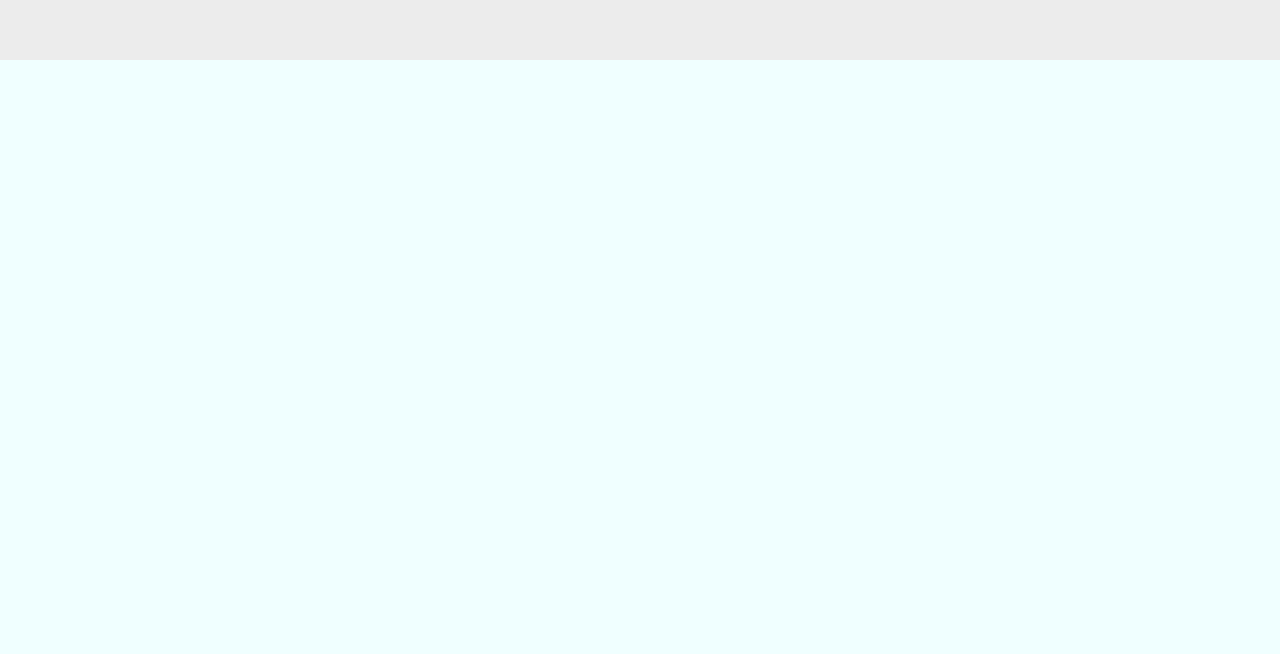
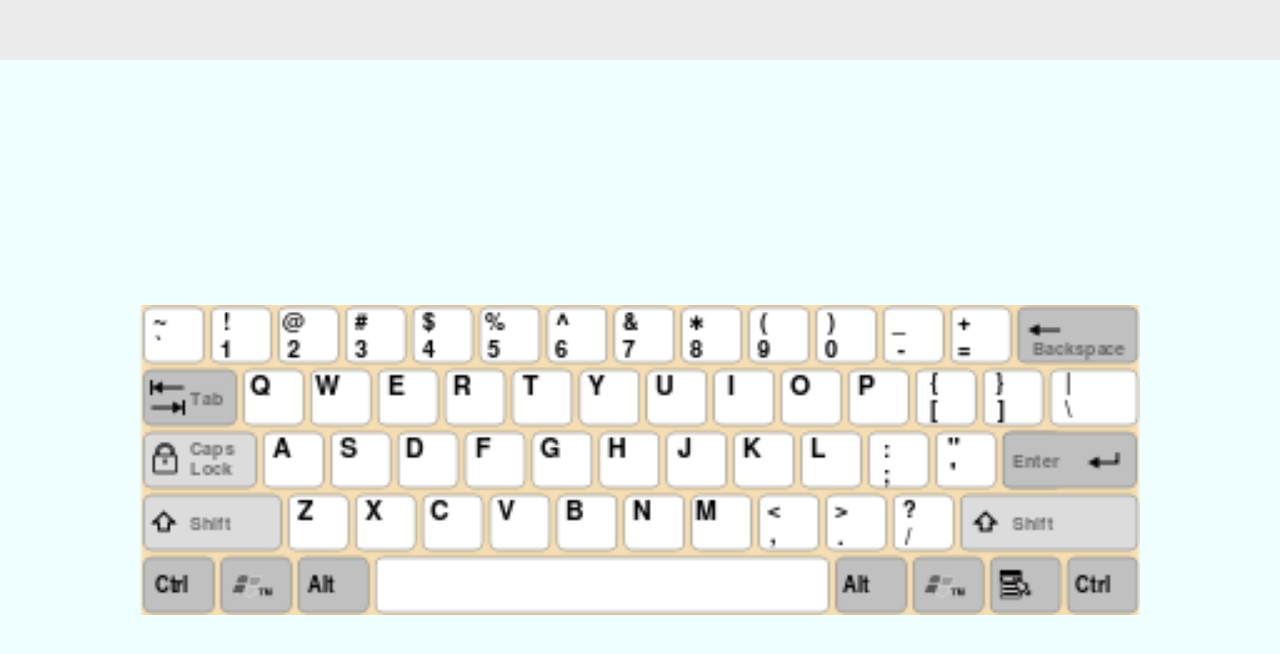
Before and after one commit to Coach241/keyboards, a plain HTML site: page key.html in a window 1280 px wide. Shown: the part 740-1394 px from the top of the page. Drawn offline with Linux system fonts and the light colour scheme; the site is published under a folder, as on GitHub Pages, so addresses that start at the root find nothing.

Commit message:
Update key.html

```diff
--- a/key.html
+++ b/key.html
@@ -99,7 +99,7 @@
 
     </main>
     <footer>
-        <img src="/400px-KB_USA-standard.svg (1).png" alt="" width="1000">
+        <img src="./400px-KB_USA-standard.svg (1).png" alt="" width="1000">
     </footer>
 </body>
 </html>
```
